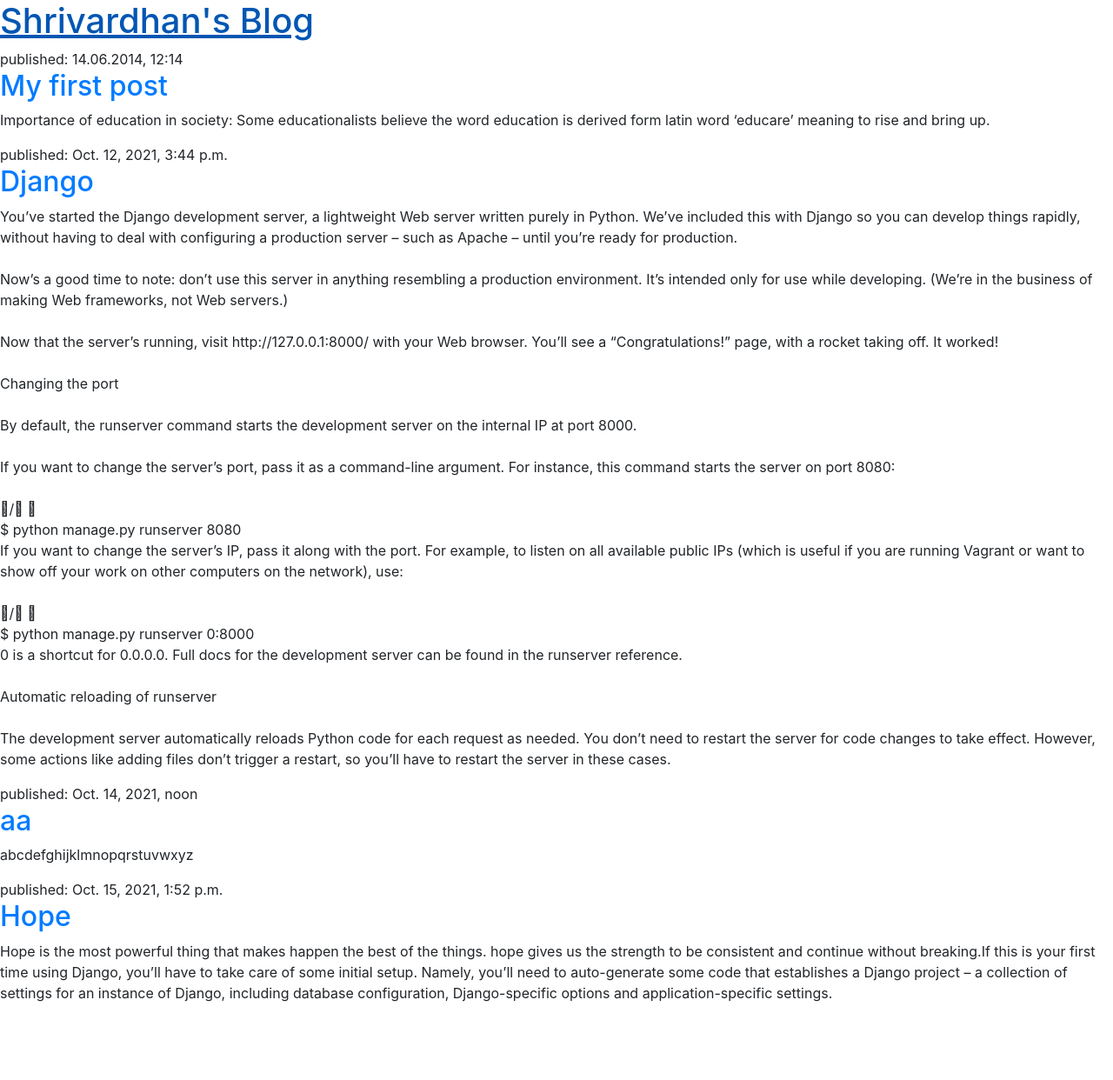
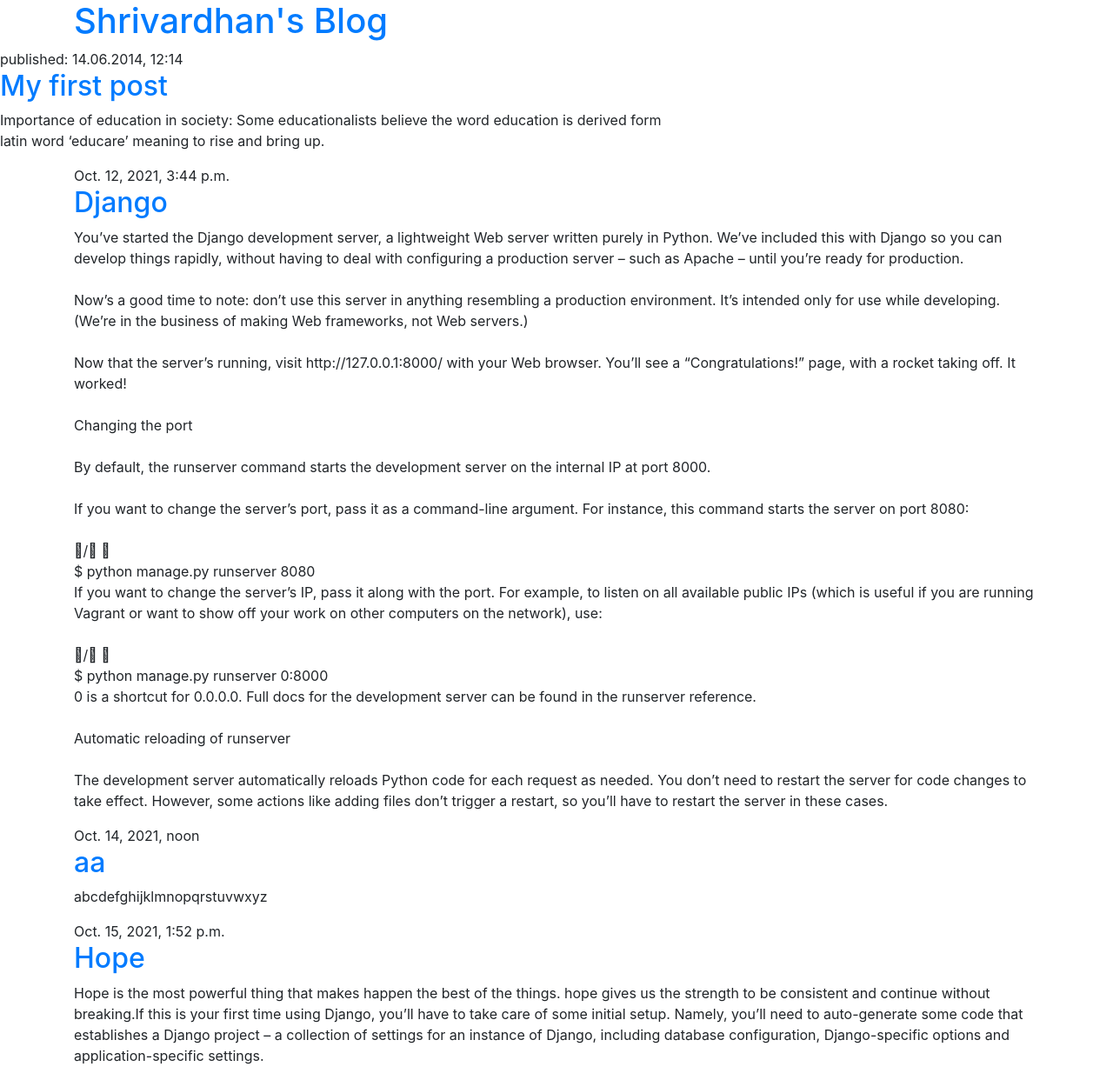
Before and after one commit to shrivardha/my_1st_blog, a Django app: page / in a window 1280 px wide. Shown: the whole page at 87% size. Before the commit the page ends 1152 px from the top, so only its background shows below. Run offline with Django 3.2, Linux system fonts and the light colour scheme; data comes from the database, SQL or seed files in the repository.

Commit message:
slight alters in post text

```diff
--- a/blog/templates/blog/post_list.html
+++ b/blog/templates/blog/post_list.html
@@ -5,27 +5,38 @@
         <title>Shrivardhan's blog</title>
         <link rel="stylesheet" href="https://cdn.jsdelivr.net/npm/bootstrap@4.5.3/dist/css/bootstrap.min.css" integrity="sha384-TX8t27EcRE3e/ihU7zmQxVncDAy5uIKz4rEkgIXeMed4M0jlfIDPvg6uqKI2xXr2" crossorigin="anonymous">
         <link rel="stylesheet" href="{% static 'css/blog.css' %}">
+        <link href="//fonts.googleapis.com/css?family=Lobster&subset=latin,latin-ext" rel="stylesheet" type="text/css">
 
     </head>
     <body>
-        <header>
+        <header class="page-header">
+            <div class="container">
                 <h1><a href="/">Shrivardhan's Blog</a></h1>
+            </div>
         </header>
 
         <article>
             <time>published: 14.06.2014, 12:14</time>
-            <h2><a href="">My first post</a></h2>
+            <h2 ><a href="">My first post</a></h2>
             <p>Importance of education in society:
-    Some educationalists believe the word education is derived form latin word ‘educare’ meaning to rise and
+    Some educationalists believe the word education is derived form <br>latin word ‘educare’ meaning to rise and
     bring up. </p>
-        </article>
+        </article >
 
+        <main class="container">
+            <div class="row">
+                <div class="col">
                     {% for post in posts %}
-        <article>
-            <time>published: {{ post.published_date }}</time>
+                        <article class="post">
+                            <time class="date">
+                                {{ post.published_date }}
+                            </time>
                             <h2><a href="">{{ post.title }}</a></h2>
                             <p>{{ post.text|linebreaksbr }}</p>
                         </article>
                     {% endfor %}
+                </div>
+            </div>
+        </main>
     </body>
 </html>
--- a/mysite/urls.py
+++ b/mysite/urls.py
@@ -16,6 +16,7 @@
 
 from django.contrib import admin
 from django.urls import path, include
+#from django.contrib.staticfiles.urls import staticfiles_urlpatterns
 
 urlpatterns = [
     path('admin/', admin.site.urls),
```
Lines whose indentation alone changed are shown as unchanged.
